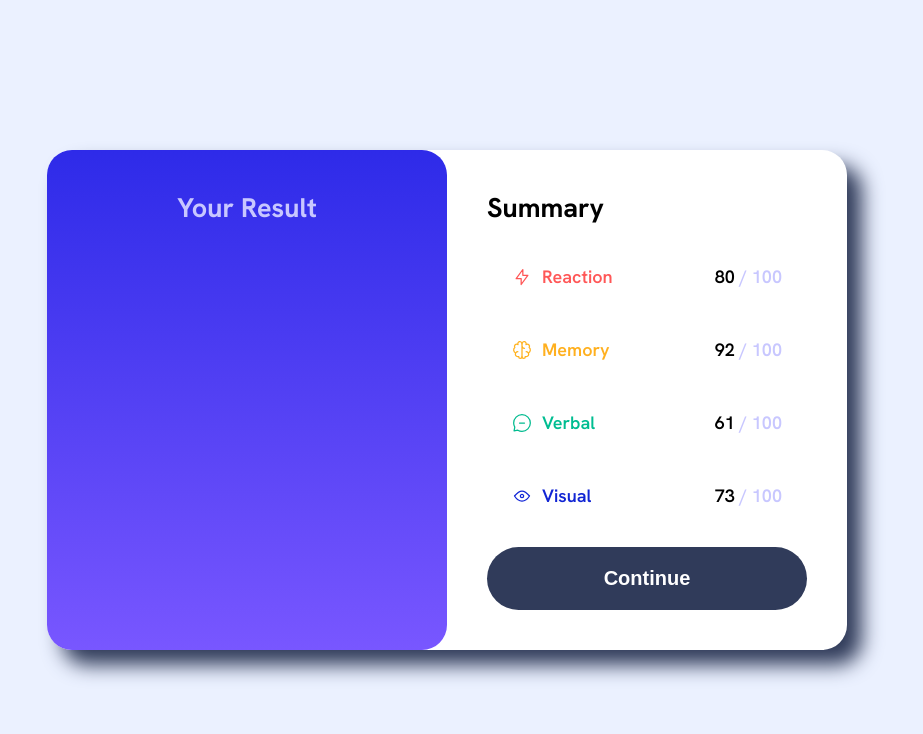
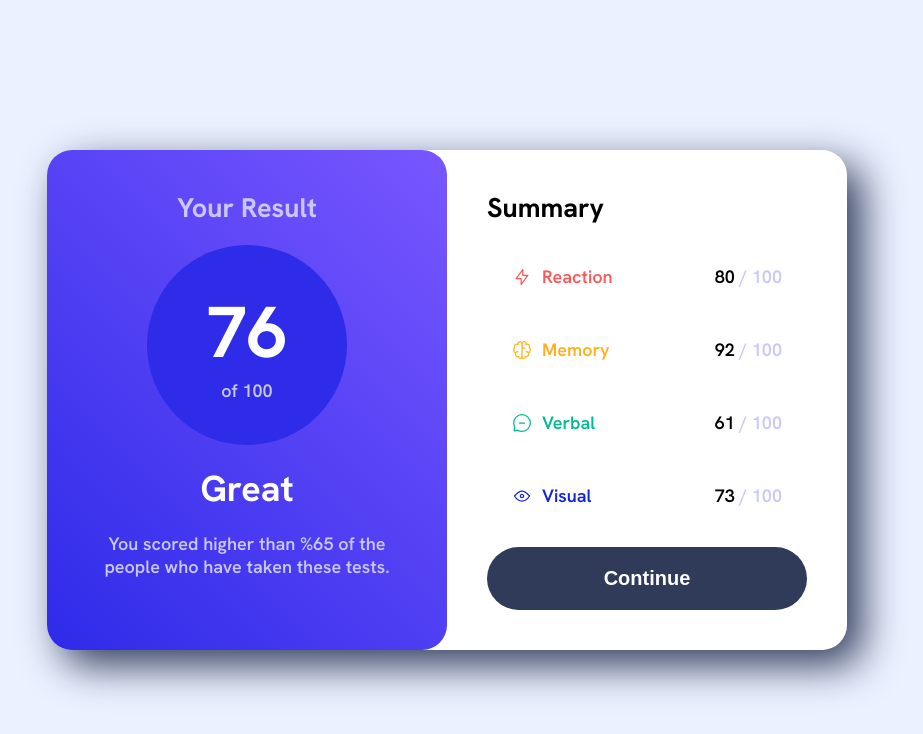
Before and after one commit to Yakkarizma/results-summary-component, a plain HTML site: page index.html in a window 1280 px wide. Shown: the whole page, without its empty margins (193-1116 px from the left). Drawn offline with Linux system fonts and the light colour scheme.

Commit message:
result kısmı ve projenin tamamlanması

```diff
--- a/index.html
+++ b/index.html
@@ -14,6 +14,12 @@
 
             <div class="result">
                 <h2>Your Result</h2>
+                <div class="daire">
+                    <h1>76</h1>
+                    <p>of 100</p>
+                </div>
+                <div class="great"><h1>Great</h1></div>
+                <div ><p>You scored higher than %65 of the people who have taken these tests.</p></div>
             </div>
 
             <div class="summary">
--- a/style.css
+++ b/style.css
@@ -50,11 +50,11 @@ body{
     width: 800px;
     display: flex;
     justify-content: space-between;
-    box-shadow: var(--Dark-gray-blue) 15px 15px 20px;
+    box-shadow: var(--Dark-gray-blue) 15px 15px 40px;
 }
 
 .result{
-    background: linear-gradient( var(--Light-royal-blue),var(--Light-slate-blue));
+    background: linear-gradient(45deg, var(--Light-royal-blue),var(--Light-slate-blue));
     width: 400px;
     border-radius: 25px;
     text-align: center;
@@ -117,3 +117,30 @@ body{
     border: none;
     cursor: pointer;
 }
+
+.result{
+    display: flex;
+    flex-direction: column;
+    align-items: center;
+}
+
+.daire{
+    border-radius: 50%;
+    background-color: var(--Light-royal-blue);
+    margin: 20px;
+    padding: 40px;
+    width:200px;
+    height: 200px;
+}
+
+.result h1{
+    color: var(--White);
+}
+
+.daire h1{
+    font-size: 72px;
+}
+
+.great{
+    margin-bottom: 20px;
+}
```
